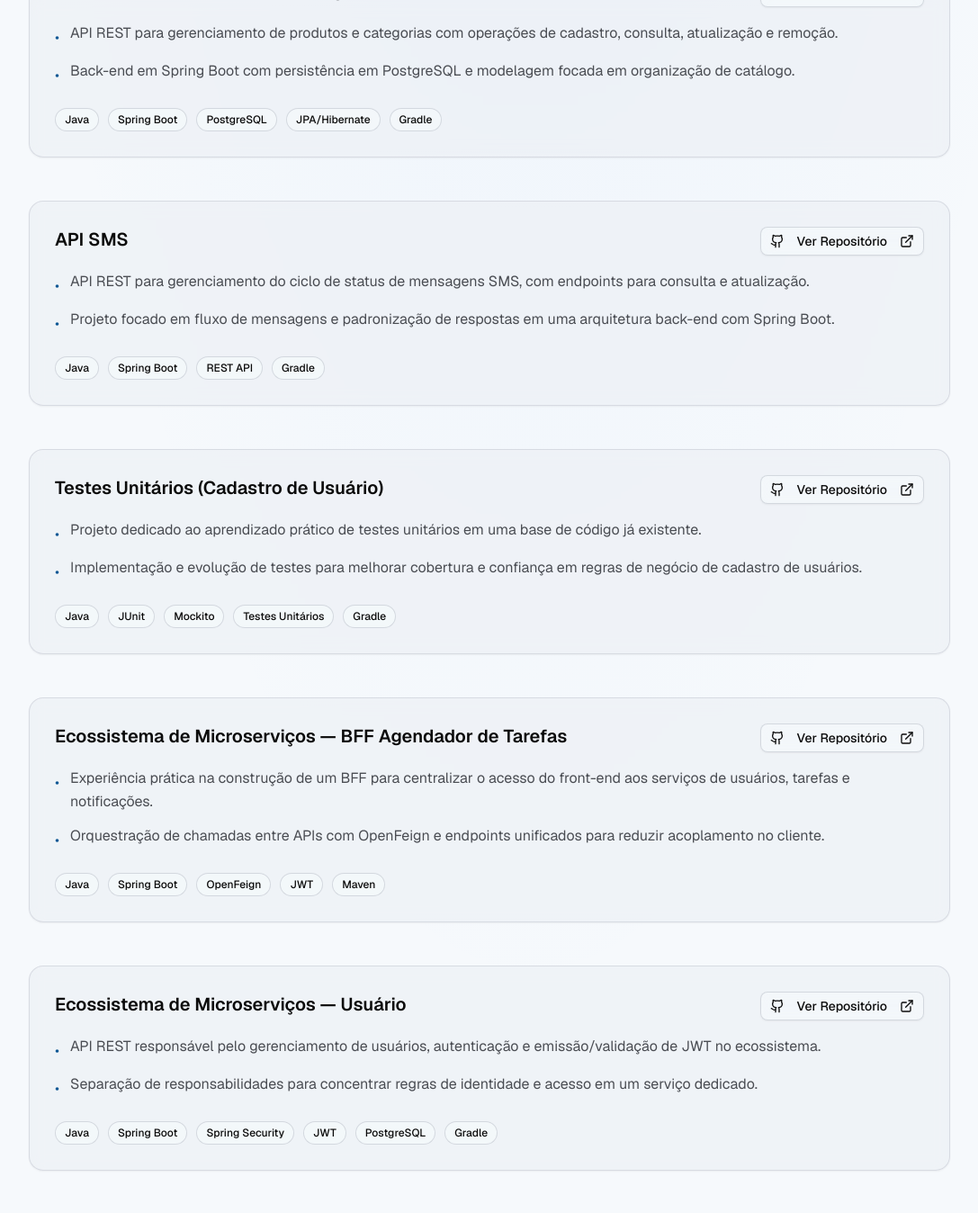
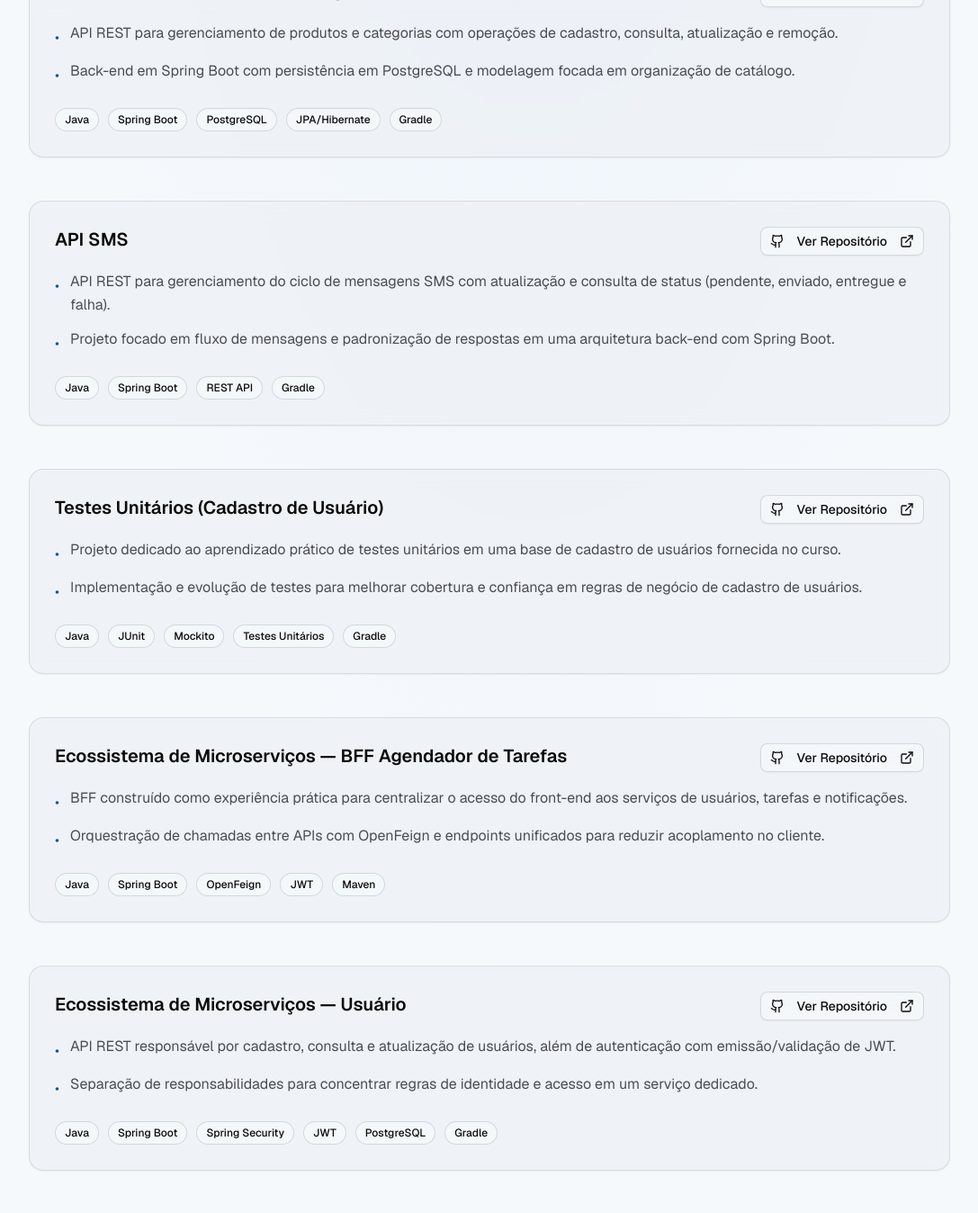
Before and after one commit to AlanF-Oliveira/personal-portfolio, a Next.js app: page / in a window 1280 px wide. Shown: the part 2706-4054 px from the top of the page at 90% size, without its empty margins (48-1135 px from the left). Built offline with nearby package versions, Linux system fonts and the light colour scheme.

Commit message:
refactor: refine project descriptions for clarity and context
Agent-Logs-Url: https://github.com/AlanF-Oliveira/personal-portfolio/sessions/35b3f212-786d-41fd-9dbc-7262a5b00a03

Co-authored-by: AlanF-Oliveira <131145088+AlanF-Oliveira@users.noreply.github.com>

```diff
--- a/components/portfolio/projects.tsx
+++ b/components/portfolio/projects.tsx
@@ -24,7 +24,7 @@ const projects = [
   {
     title: "API SMS",
     description: [
-      "API REST para gerenciamento do ciclo de status de mensagens SMS, com endpoints para consulta e atualização.",
+      "API REST para gerenciamento do ciclo de mensagens SMS com atualização e consulta de status (pendente, enviado, entregue e falha).",
       "Projeto focado em fluxo de mensagens e padronização de respostas em uma arquitetura back-end com Spring Boot.",
     ],
     technologies: ["Java", "Spring Boot", "REST API", "Gradle"],
@@ -33,7 +33,7 @@ const projects = [
   {
     title: "Testes Unitários (Cadastro de Usuário)",
     description: [
-      "Projeto dedicado ao aprendizado prático de testes unitários em uma base de código já existente.",
+      "Projeto dedicado ao aprendizado prático de testes unitários em uma base de cadastro de usuários fornecida no curso.",
       "Implementação e evolução de testes para melhorar cobertura e confiança em regras de negócio de cadastro de usuários.",
     ],
     technologies: ["Java", "JUnit", "Mockito", "Testes Unitários", "Gradle"],
@@ -42,7 +42,7 @@ const projects = [
   {
     title: "Ecossistema de Microserviços — BFF Agendador de Tarefas",
     description: [
-      "Experiência prática na construção de um BFF para centralizar o acesso do front-end aos serviços de usuários, tarefas e notificações.",
+      "BFF construído como experiência prática para centralizar o acesso do front-end aos serviços de usuários, tarefas e notificações.",
       "Orquestração de chamadas entre APIs com OpenFeign e endpoints unificados para reduzir acoplamento no cliente.",
     ],
     technologies: ["Java", "Spring Boot", "OpenFeign", "JWT", "Maven"],
@@ -51,7 +51,7 @@ const projects = [
   {
     title: "Ecossistema de Microserviços — Usuário",
     description: [
-      "API REST responsável pelo gerenciamento de usuários, autenticação e emissão/validação de JWT no ecossistema.",
+      "API REST responsável por cadastro, consulta e atualização de usuários, além de autenticação com emissão/validação de JWT.",
       "Separação de responsabilidades para concentrar regras de identidade e acesso em um serviço dedicado.",
     ],
     technologies: ["Java", "Spring Boot", "Spring Security", "JWT", "PostgreSQL", "Gradle"],
```
